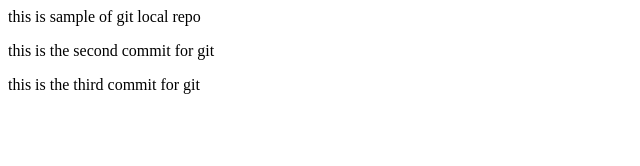
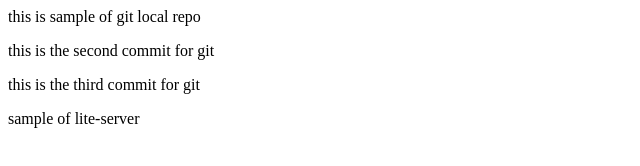
Before and after one commit to mka6588/git-test, a website: page index.html in a window 1280 px wide. Shown: the whole page, without its empty margins (0-640 px from the left). Drawn offline with Linux system fonts and the light colour scheme.

Commit message:
using NPM

```diff
--- a/index.html
+++ b/index.html
@@ -10,6 +10,7 @@
     <p>this is sample of git local repo</p>
     <p>this is the second commit for git</p>
     <p>this is the third commit for git</p>
+    <p>sample of lite-server</p>
 
 </body>
 
```
Also changed, not shown: package.json (added, +24 -0 lines), 2 other files.
